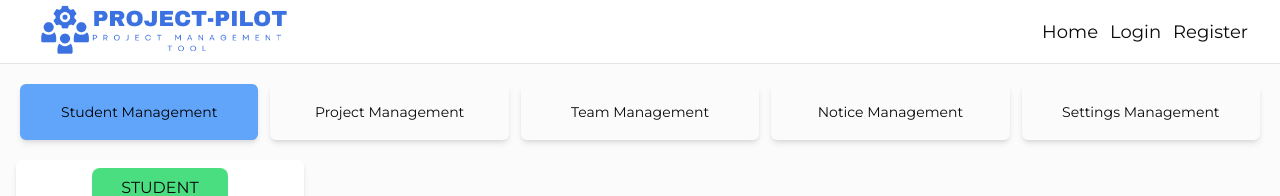
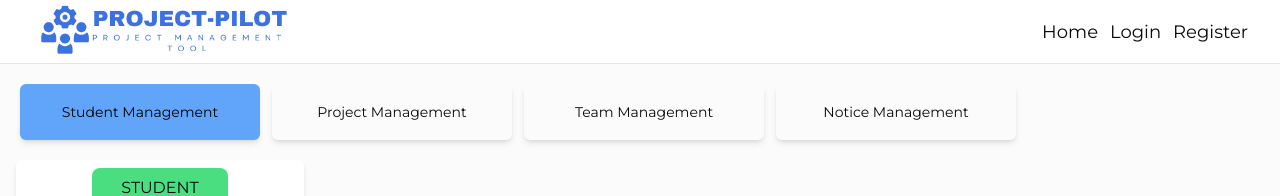
Before and after one commit to adityach0uhan/Project-Pilot, a Next.js app: page /dashboard/teacher in a window 1280 px wide. Shown: the top 196 px of the page. Built offline with nearby package versions, Linux system fonts and the light colour scheme; no server answers.

Commit message:
removed unnecessary tab

```diff
--- a/src/app/dashboard/teacher/page.tsx
+++ b/src/app/dashboard/teacher/page.tsx
@@ -5,28 +5,23 @@ import StudentManagement from '@/components/teacher-dashboard/StudentManagementT
 import TeamManagementTab from '@/components/teacher-dashboard/TeamManagementTab';
 import { Button } from '@/components/ui/button';
 import { useState } from 'react';
-
 const Page = () => {
     const [activeTab, setActiveTab]: any = useState('Student');
+
     return (
         <div className='w-dvw flex flex-col p-4 items-center justify-evenly'>
             <div className='w-full flex gap-3 p-1'>
-                {['Student', 'Project', 'Team', 'Notice', 'Settings'].map(
-                    (tab) => (
+                {['Student', 'Project', 'Team', 'Notice'].map((tab) => (
                     <Button
                         key={tab}
                         onClick={() => setActiveTab(tab)}
                         variant={'ghost'}
                         className={`w-60 h-14 p-2 rounded-md shadow-md flex items-center hover:bg-blue-500 justify-center transition-all duration-200 ${
-                                activeTab === tab
-                                    ? 'bg-blue-400 text-black'
-                                    : ''
+                            activeTab === tab ? 'bg-blue-400 text-black' : ''
                         }`}>
-                            {tab.charAt(0).toUpperCase() + tab.slice(1)}{' '}
-                            Management
+                        {tab.charAt(0).toUpperCase() + tab.slice(1)} Management
                     </Button>
-                    )
-                )}
+                ))}
             </div>
             <div>
                 <span className='bg-blue-500'>
@@ -34,7 +29,6 @@ const Page = () => {
                     {activeTab === 'Project' && <ProjectManagementTab />}
                     {activeTab === 'Team' && <TeamManagementTab />}
                     {activeTab === 'Notice' && <NoticeTab />}
-                    {activeTab === 'Settings' && 'Settings'}
                 </span>
             </div>
         </div>
```
Lines whose indentation alone changed are shown as unchanged.
